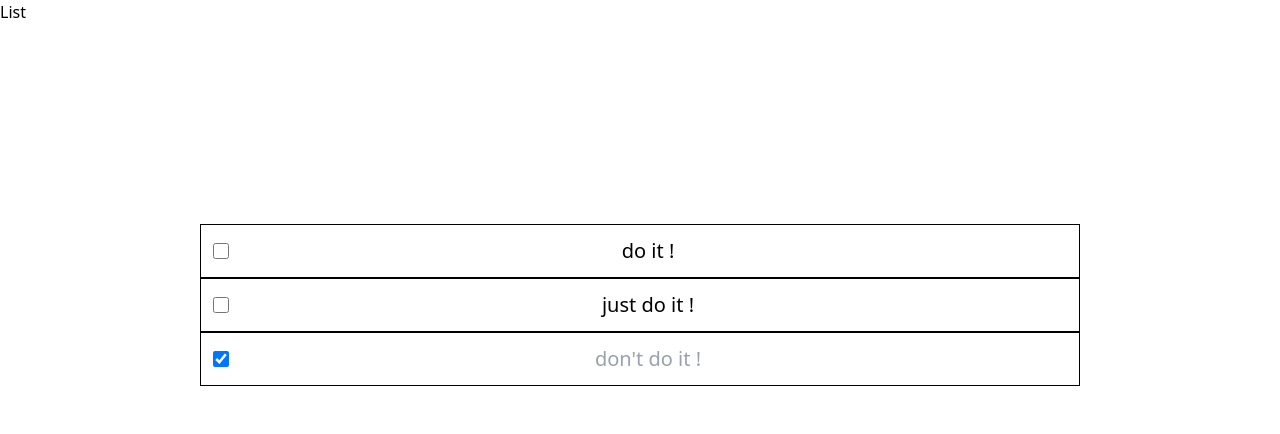
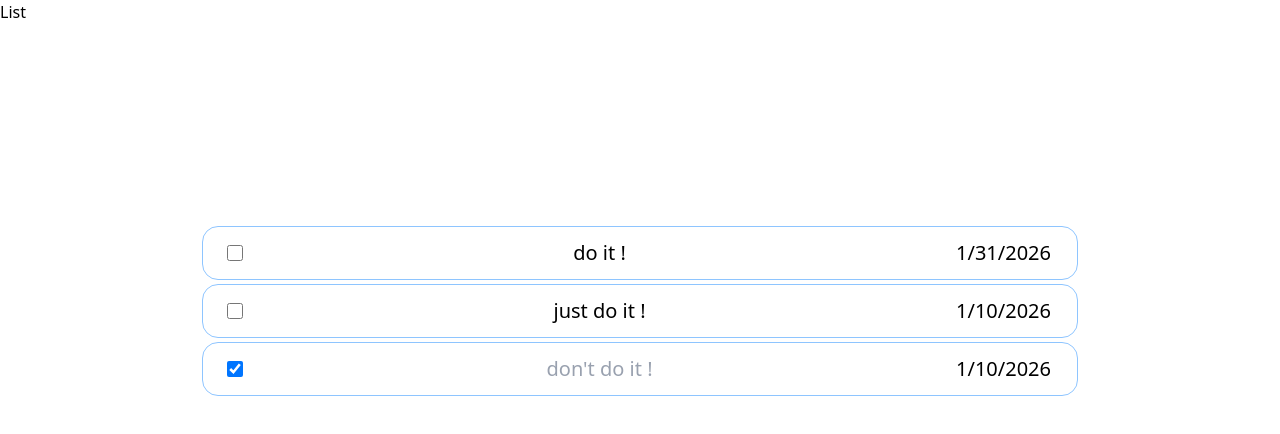
Before and after one commit to UdokuSeikou/todo-app, a React (Vite) app: page / in a window 1280 px wide. Shown: the top 434 px of the page. Built offline with nearby package versions, Linux system fonts and the light colour scheme.

Commit message:
TodoListコンポーネントの外見を変更 deadlineを表示

```diff
--- a/src/components/ui/TodoList/TodoList.tsx
+++ b/src/components/ui/TodoList/TodoList.tsx
@@ -5,6 +5,7 @@ interface TodoListProps {
 	onToggleComplete: (id: Todo['id']) => void;
 }
 
+// Todo配列の内容をリスト表示する
 export default function TodoList({ todos, onToggleComplete }: TodoListProps) {
 	return (
 		<>
@@ -13,7 +14,7 @@ export default function TodoList({ todos, onToggleComplete }: TodoListProps) {
 				{todos.map((todo) => (
 					<div
 						key={todo.id}
-						className="flex items-center border p-3 text-xl"
+						className="m-0.5 flex items-center rounded-2xl border border-blue-300 p-3 text-xl"
 					>
 						<input
 							type="checkbox"
@@ -21,7 +22,7 @@ export default function TodoList({ todos, onToggleComplete }: TodoListProps) {
 							id={todo.id}
 							checked={todo.complete}
 							onChange={() => onToggleComplete(todo.id)}
-							className="h-4 w-4"
+							className="ml-3 h-4 w-4"
 						/>
 						<label
 							htmlFor={todo.id}
@@ -29,6 +30,9 @@ export default function TodoList({ todos, onToggleComplete }: TodoListProps) {
 						>
 							{todo.text}
 						</label>
+						<div className="mr-3.5">
+							{todo.deadline.toLocaleDateString()}
+						</div>
 					</div>
 				))}
 			</div>
```
